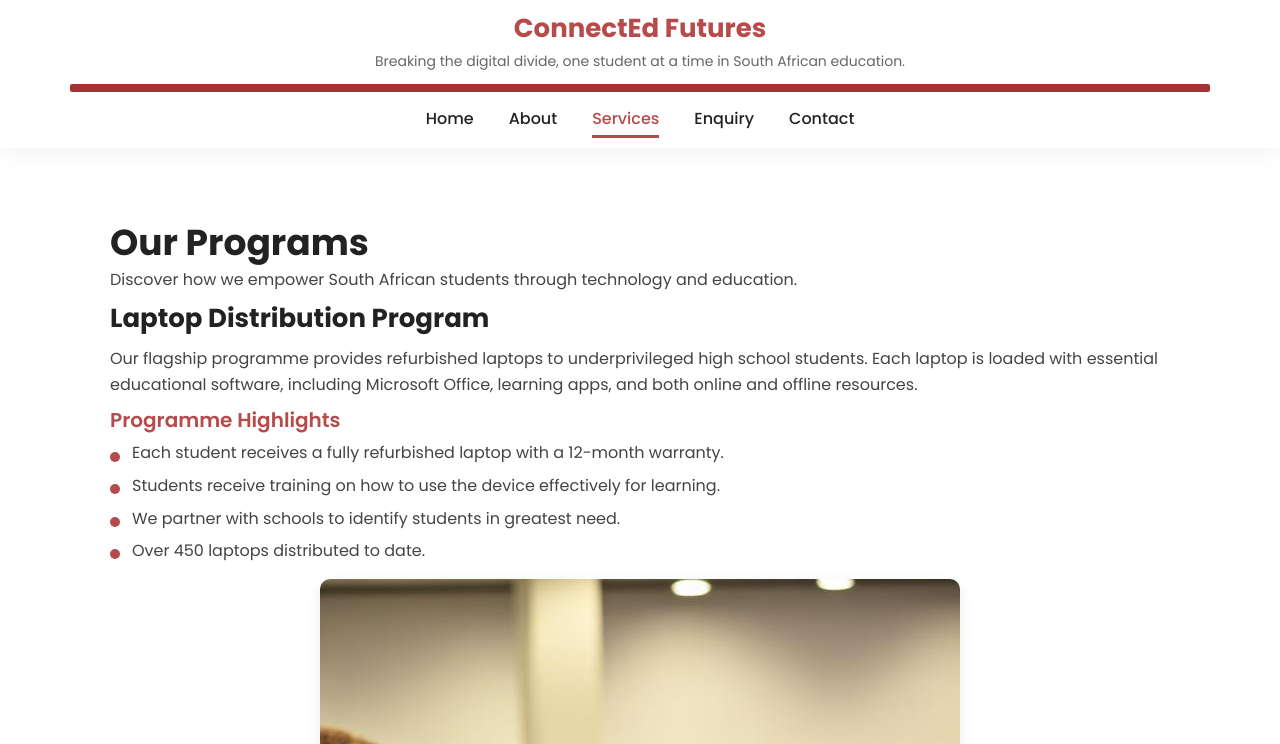
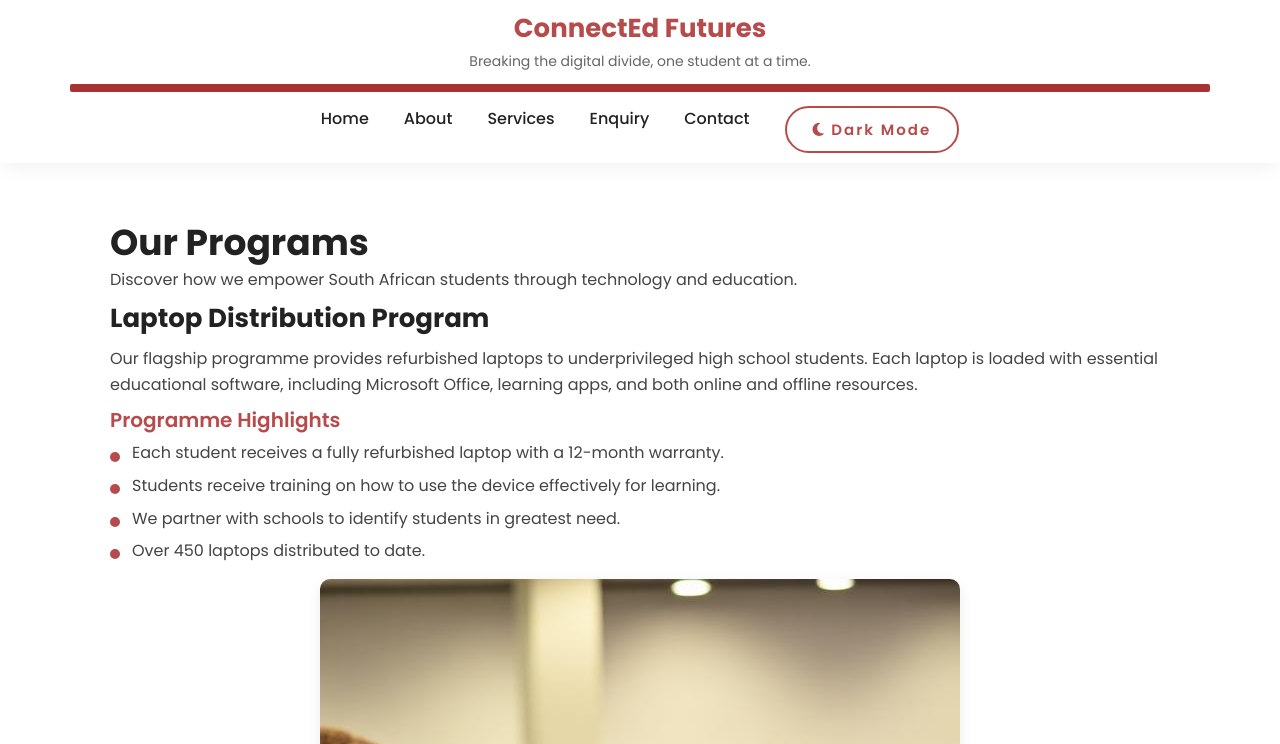
Before and after one commit to Olexviin/ST10520342_Olerato-Kgonothi_POE_P1, a plain HTML site: page ConnectEd Futures/services.html in a window 1280 px wide. Shown: the top 744 px of the page. Drawn offline with Linux system fonts and the light colour scheme.

Commit message:
Refactor header and footer in services.html

```diff
--- a/ConnectEd Futures/services.html
+++ b/ConnectEd Futures/services.html
@@ -11,15 +11,34 @@
 
 <header>
     <div class="header-inner">
-        <h1>ConnectEd Futures</h1>
-        <p>Breaking the digital divide, one student at a time in South African education.</p>
+        <div class="header-top">
+
+            <div class="hamburger" id="hamburger-menu">
+                <span></span>
+                <span></span>
+                <span></span>
+            </div>
+
+            <h1>ConnectEd Futures</h1>
+
+            <div class="header-spacer"></div>
+
+        </div>
+
+        <p>Breaking the digital divide, one student at a time.</p>
+
         <hr class="banner-line">
-        <nav>
+
+        <nav id="nav-menu">
             <a href="index.html">Home</a>
             <a href="about.html">About</a>
-            <a href="services.html" class="active">Services</a>
+            <a href="services.html">Services</a>
             <a href="enquiry.html">Enquiry</a>
             <a href="contact.html">Contact</a>
+
+            <button id="theme-toggle" class="theme-btn">
+                <i class="fa-solid fa-moon"></i> <span>Dark Mode</span>
+            </button>
         </nav>
     </div>
 </header>
@@ -135,5 +154,7 @@
     </div>
 </footer>
 
+    <script src="js/script.js"></script>
+
 </body>
 </html>
```
